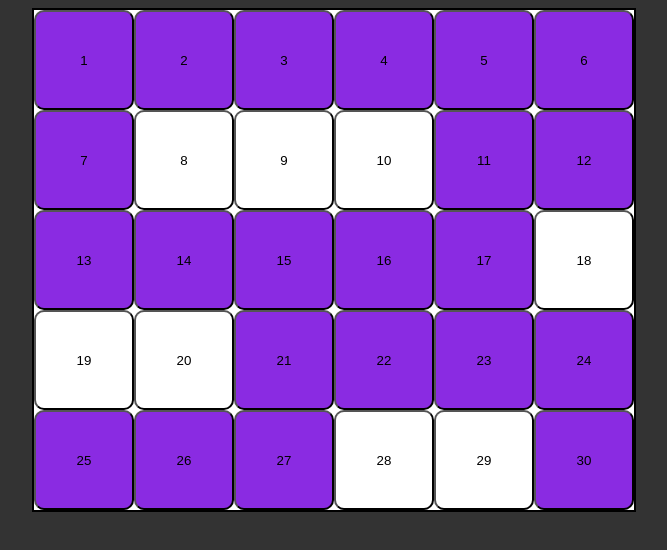
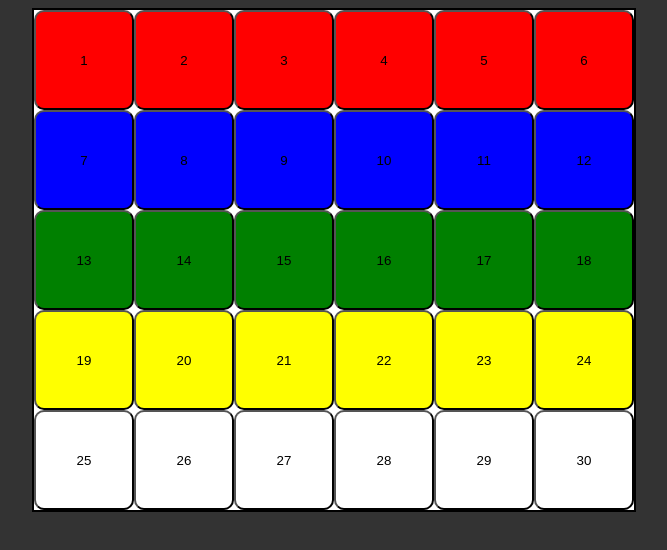
Before and after one commit to Jas2365/Wall-of-Bricks, a plain HTML site: page index.html in a window 1280 px wide. Shown: the whole page, without its empty margins (306-973 px from the left). Drawn offline with Linux system fonts and the light colour scheme.

Commit message:
an endless stress relieve Game

```diff
--- a/index.html
+++ b/index.html
@@ -10,93 +10,71 @@
   <body>
     <div class="container" id="wall">
       <div class="row">
-        <button onclick="getValue(1 , 'brick-1')" id="1" class="brick-1">
-          1
-        </button>
-        <button onclick="getValue(2 , 'brick-2')" id="2" class="brick-2">
-          2
-        </button>
-        <button onclick="getValue(3 , 'brick-3')" id="3" class="brick-3">
-          3
-        </button>
-        <button onclick="getValue(4 , 'brick-4')" id="4" class="brick-4">
-          4
-        </button>
-        <button onclick="getValue(5 , 'brick-5')" id="5" class="brick-5">
-          5
-        </button>
-        <button onclick="getValue(6 , 'brick-6')" id="6" class="brick-6">
-          6
-        </button>
+        <button onclick="getValue(1 , 'red')" id="1" class="red">1</button>
+        <button onclick="getValue(2 , 'red')" id="2" class="red">2</button>
+        <button onclick="getValue(3 , 'red')" id="3" class="red">3</button>
+        <button onclick="getValue(4 , 'red')" id="4" class="red">4</button>
+        <button onclick="getValue(5 , 'red')" id="5" class="red">5</button>
+        <button onclick="getValue(6 , 'red')" id="6" class="red">6</button>
       </div>
       <div class="row">
-        <button onclick="getValue(7 , 'brick-7')" id="7" class="brick-7">
-          7
-        </button>
-        <button onclick="getValue(8 ,  'white' )" id="8" class="white">
-          8
-        </button>
-        <button onclick="getValue(9 ,  'white' )" id="9" class="white">
-          9
-        </button>
-        <button onclick="getValue(10,  'white' )" id="10" class="white">
+        <button onclick="getValue(7 , 'blue')" id="7" class="blue">7</button>
+        <button onclick="getValue(8 ,  'blue' )" id="8" class="blue">8</button>
+        <button onclick="getValue(9 ,  'blue' )" id="9" class="blue">9</button>
+        <button onclick="getValue(10,  'blue' )" id="10" class="blue">
           10
         </button>
-        <button onclick="getValue(11, 'brick-11')" id="11" class="brick-11">
-          11
-        </button>
-        <button onclick="getValue(12, 'brick-12')" id="12" class="brick-12">
-          12
-        </button>
+        <button onclick="getValue(11, 'blue')" id="11" class="blue">11</button>
+        <button onclick="getValue(12, 'blue')" id="12" class="blue">12</button>
       </div>
       <div class="row">
-        <button onclick="getValue(13, 'brick-13')" id="13" class="brick-13">
+        <button onclick="getValue(13, 'green')" id="13" class="green">
           13
         </button>
-        <button onclick="getValue(14, 'brick-14')" id="14" class="brick-14">
+        <button onclick="getValue(14, 'green')" id="14" class="green">
           14
         </button>
-        <button onclick="getValue(15, 'brick-15')" id="15" class="brick-15">
+        <button onclick="getValue(15, 'green')" id="15" class="green">
           15
         </button>
-        <button onclick="getValue(16, 'brick-16')" id="16" class="brick-16">
+        <button onclick="getValue(16, 'green')" id="16" class="green">
           16
         </button>
-        <button onclick="getValue(17, 'brick-17')" id="17" class="brick-17">
+        <button onclick="getValue(17, 'green')" id="17" class="green">
           17
         </button>
-        <button onclick="getValue(18,  'white' )" id="18" class="white">
+        <button onclick="getValue(18,  'green' )" id="18" class="green">
           18
         </button>
       </div>
       <div class="row">
-        <button onclick="getValue(19,  'white' )" id="19" class="white">
+        <button onclick="getValue(19,  'yellow' )" id="19" class="yellow">
           19
         </button>
-        <button onclick="getValue(20,  'white' )" id="20" class="white">
+        <button onclick="getValue(20,  'yellow' )" id="20" class="yellow">
           20
         </button>
-        <button onclick="getValue(21, 'brick-21')" id="21" class="brick-21">
+        <button onclick="getValue(21, 'yellow')" id="21" class="yellow">
           21
         </button>
-        <button onclick="getValue(22, 'brick-22')" id="22" class="brick-22">
+        <button onclick="getValue(22, 'yellow')" id="22" class="yellow">
           22
         </button>
-        <button onclick="getValue(23, 'brick-23')" id="23" class="brick-23">
+        <button onclick="getValue(23, 'yellow')" id="23" class="yellow">
           23
         </button>
-        <button onclick="getValue(24, 'brick-24')" id="24" class="brick-24">
+        <button onclick="getValue(24, 'yellow')" id="24" class="yellow">
           24
         </button>
       </div>
       <div class="row">
-        <button onclick="getValue(25, 'brick-25')" id="25" class="brick-25">
+        <button onclick="getValue(25, 'white')" id="25" class="white">
           25
         </button>
-        <button onclick="getValue(26, 'brick-26')" id="26" class="brick-26">
+        <button onclick="getValue(26, 'white')" id="26" class="white">
           26
         </button>
-        <button onclick="getValue(27, 'brick-27')" id="27" class="brick-27">
+        <button onclick="getValue(27, 'white')" id="27" class="white">
           27
         </button>
         <button onclick="getValue(28,  'white' )" id="28" class="white">
@@ -105,7 +83,7 @@
         <button onclick="getValue(29,  'white' )" id="29" class="white">
           29
         </button>
-        <button onclick="getValue(30,  'white' )" id="30" class="brick-30">
+        <button onclick="getValue(30,  'white' )" id="30" class="white">
           30
         </button>
       </div>
--- a/main.css
+++ b/main.css
@@ -18,42 +18,38 @@ body {
   display: flex;
 }
 
-.brick-1,
-.brick-2,
-.brick-3,
-.brick-4,
-.brick-5,
-.brick-6,
-.brick-7,
-.brick-8,
-.brick-9,
-.brick-10,
-
-.brick-11,
-.brick-12,
-.brick-13,
-.brick-14,
-.brick-15,
-.brick-16,
-.brick-17,
-.brick-18,
-.brick-19,
-.brick-20,
-
-.brick-21,
-.brick-22,
-.brick-23,
-.brick-24,
-.brick-25,
-.brick-26,
-.brick-27,
-.brick-28,
-.brick-29,
-.brick-30 {
+.red {
 
   padding: 0;
   border-radius: 10px;
-  background-color: blueviolet;
+  background-color: red;
+  height: 100px;
+  width: 100px;
+}
+
+.blue {
+
+  padding: 0;
+  border-radius: 10px;
+  background-color: blue;
+  height: 100px;
+  width: 100px;
+}
+
+.green {
+
+  padding: 0;
+  border-radius: 10px;
+  background-color: green;
+  height: 100px;
+  width: 100px;
+}
+
+.yellow {
+
+  padding: 0;
+  border-radius: 10px;
+  background-color: yellow;
   height: 100px;
   width: 100px;
 }
--- a/main.js
+++ b/main.js
@@ -1,10 +1,3 @@
-function randomColor() {
-  let r = Math.floor(Math.random() * 250);
-  let g = Math.floor(Math.random() * 250);
-  let b = Math.floor(Math.random() * 250);
-  return `rgb(${r}, ${g}, ${b})`;
-}
-
 // fn to get the values of adjcent bricks
 function getValue(value, brickColor) {
   brickSelf = document.getElementById(value);
@@ -136,45 +129,42 @@ function switchingColor(
         if (topp != "white") {
           if (left != "white") {
             if (bottom != "white") {
-              document.getElementById(value).style.backgroundColor =
-                randomColor();
+              document.getElementById(value).style.backgroundColor = brickColor;
             } else if (bottom == "border") {
-              document.getElementById(value).style.backgroundColor =
-                randomColor();
+              document.getElementById(value).style.backgroundColor = brickColor;
               document.getElementById(value).classList.add("border");
             } else {
-              bottomBrick.style.backgroundColor = randomColor();
+              bottomBrick.style.backgroundColor = brickColor;
               bottomBrick.className = brickColor;
               bottomBrick = brickSelf;
               document.getElementById(value).className = "white";
               document.getElementById(value).style.backgroundColor = "white";
             }
           } else if (left == "border") {
-            document.getElementById(value).style.backgroundColor =
-              randomColor();
+            document.getElementById(value).style.backgroundColor = brickColor;
             document.getElementById(value).classList.add("border");
           } else {
-            leftBrick.style.backgroundColor = randomColor();
+            leftBrick.style.backgroundColor = brickColor;
             leftBrick.className = brickColor;
             leftBrick = brickSelf;
             document.getElementById(value).className = "white";
             document.getElementById(value).style.backgroundColor = "white";
           }
         } else if (topp == "border") {
-          document.getElementById(value).style.backgroundColor = randomColor();
+          document.getElementById(value).style.backgroundColor = brickColor;
           document.getElementById(value).classList.add("border");
         } else {
-          toppBrick.style.backgroundColor = randomColor();
+          toppBrick.style.backgroundColor = brickColor;
           toppBrick.className = brickColor;
           toppBrick = brickSelf;
           document.getElementById(value).className = "white";
           document.getElementById(value).style.backgroundColor = "white";
         }
       } else if (right == "border") {
-        document.getElementById(value).style.backgroundColor = randomColor();
+        document.getElementById(value).style.backgroundColor = brickColor;
         document.getElementById(value).classList.add("border");
       } else {
-        rightBrick.style.backgroundColor = randomColor();
+        rightBrick.style.backgroundColor = brickColor;
         rightBrick.className = brickColor;
         rightBrick = brickSelf;
         document.getElementById(value).className = "white";
@@ -183,6 +173,13 @@ function switchingColor(
     }
   }
 }
+// function randomColor() {
+//   let r = Math.floor(Math.random() * 250);
+//   let g = Math.floor(Math.random() * 250);   // Not needed anymore
+//   let b = Math.floor(Math.random() * 250);
+//   return `rgb(${r}, ${g}, ${b})`;
+// }
+
 // function onMouseClick() {
 //   document
 //     .getElementById("1")
```
